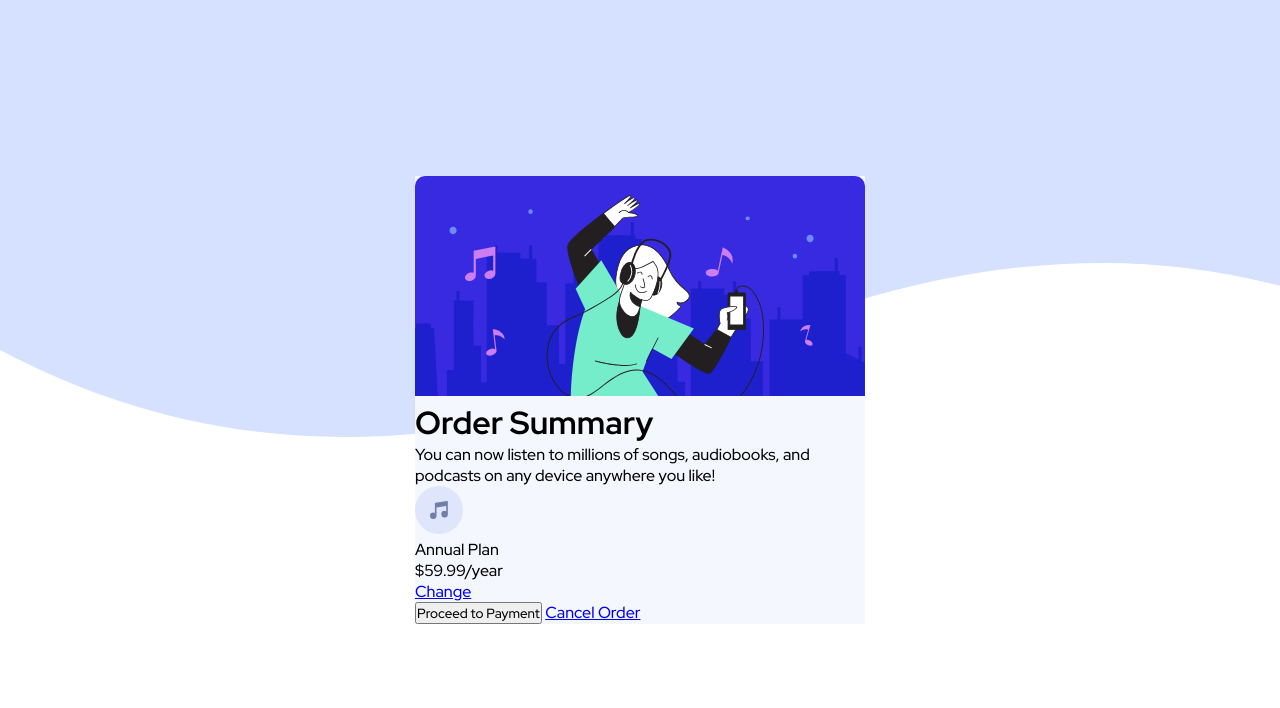
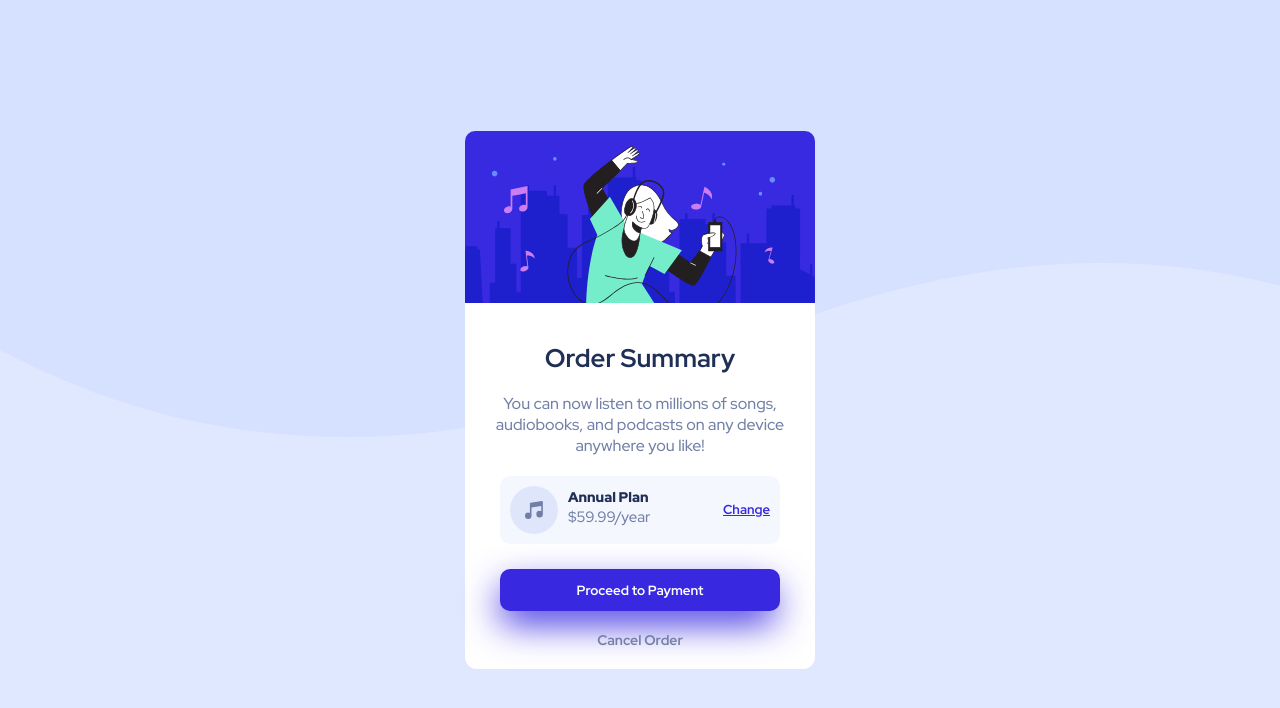
Before and after one commit to maiconrmonteiro/frontendmentor-resumodepedido, a plain HTML site: page index.html in a window 1280 px wide. Drawn offline with Linux system fonts and the light colour scheme.

Commit message:
projeto frontendmentor

```diff
--- a/index.html
+++ b/index.html
@@ -21,14 +21,14 @@
         device anywhere you like!</p>
     </div>
     <div class="info-produto">
-      <div>
+      <div class="icon-plan">
         <img src="images/icon-music.svg" alt="icon-music">
-        <div>
-          <p>Annual Plan</p>
+        <div class="plan-preco">
+          <span class="destaque">Annual Plan</span>
           <p>$59.99/year</p>
         </div>
       </div>
-      <a href="#">Change</a>
+      <a class="change" href="#">Change</a>
     </div>
     <div class="btns">
       <button>Proceed to Payment</button>
--- a/styles/style.css
+++ b/styles/style.css
@@ -1,6 +1,7 @@
 @import url('https://fonts.googleapis.com/css2?family=Red+Hat+Display:wght@500;700;900&display=swap');
 
 body {
+    background-color: hsl(225, 100%, 94%);
     background-image: url(../images/pattern-background-desktop.svg);
     background-repeat: no-repeat;
     width: 100%;
@@ -11,11 +12,123 @@ body {
 }
 
 main {
-    background-color: hsl(225, 100%, 98%);
-    max-width: 450px;
+    display: flex;
+    flex-direction: column;
+    justify-content: center;
+    align-items: center;
+    background-color: white;
+    max-width: 350px;
+    border-radius: 12px;
+}
+
+.destaque {
+    font-weight: 900;
+    font-size: 14px;
+    color: hsl(223, 47%, 23%);;
 }
 
 .img-principal {
     width: 100%;
     border-radius: 10px 10px 0 0;
 }
+
+.txt-principal h1 {
+    text-align: center;
+    color: hsl(223, 47%, 23%);
+    font-size: 1.6rem;
+    margin-top: 18px;
+    font-weight: 700;
+}
+
+.txt-principal p {
+    color: hsl(224, 23%, 55%);
+    margin-top: 18px;
+}
+
+.txt-principal {
+    padding: 20px;
+    text-align: center;
+}
+
+.icon-plan {
+    display: flex;
+}
+
+.plan-preco {
+    margin-left: 10px;
+    color: hsl(224, 23%, 55%)
+}
+
+.plan-preco p {
+    color: hsl(224, 23%, 55%);
+    font-size: 15px;
+}
+
+.change {
+    color: hsl(245, 75%, 52%);
+    font-weight: 700;
+    font-size: 13px;
+}
+
+.change:hover {
+    color: hsl(245, 75%, 52%);
+    opacity: 0.7;
+}
+
+.info-produto {
+    background-color: hsl(225, 100%, 98%);
+    display: flex;
+    justify-content: space-between;
+    align-items: center;
+    width: 80%;
+    padding: 10px;
+    border-radius: 10px;
+}
+
+.btns {
+    display: flex;
+    flex-direction: column;
+    margin-top: 25px;
+    width: 80%;
+}
+
+.btns button {
+    color: white;
+    background-color: hsl(245, 75%, 52%);
+    border: none;
+    width: 100%;
+    padding: 12px;
+    border-radius: 10px;
+    font-weight: 700;
+    box-shadow: -2px 15px 37px -3px hsl(245, 75%, 52%) ;
+
+}
+
+.btns button:hover {
+    background-color: hsl(245, 75%, 52%);
+    opacity: 0.7;
+    cursor: pointer;
+}
+
+.btns a {
+    text-align: center;
+    text-decoration: none;
+    font-weight: 700;
+    color: hsl(224, 23%, 55%);
+    font-size: 14px;
+    margin-top: 20px;
+    margin-bottom: 20px;
+}
+
+.btns a:hover {
+    color: hsl(223, 47%, 23%);
+}
+
+@media only screen and (max-width: 500px) {
+    body {
+        background-image: url(../images/pattern-background-mobile.svg);
+        background-repeat: no-repeat;
+        background-position: center;
+        background-size: cover;
+    }
+}
```
